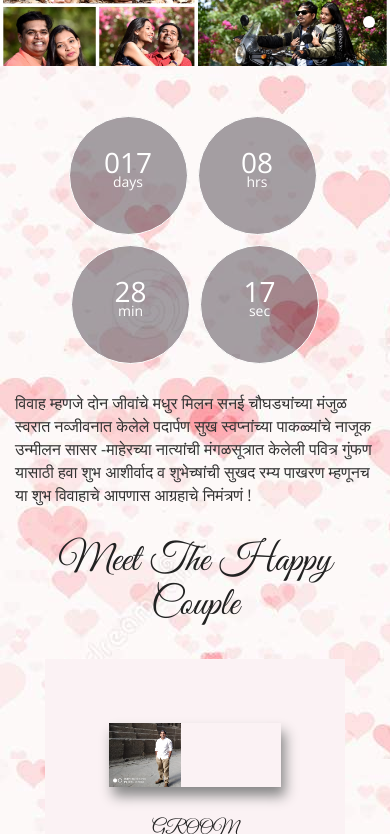
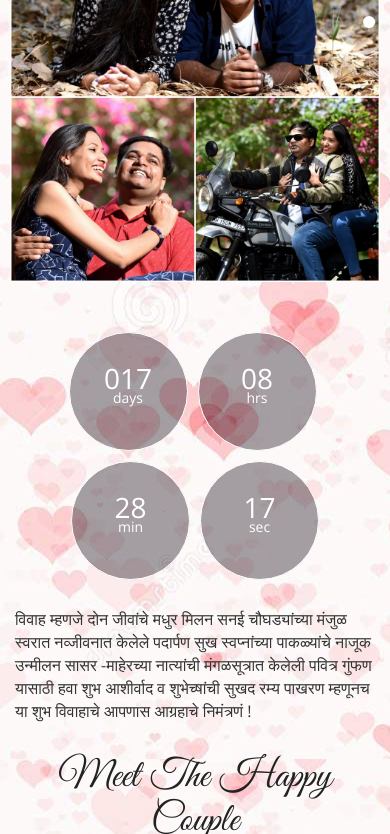
Before and after one commit to charucj/charushri, a plain HTML site: page index.html in a window 390 px wide. Shown: the part 166-1000 px from the top of the page. Drawn offline with nearby package versions, Linux system fonts and the light colour scheme; files whose address does not match are found by name.

Commit message:
sylr for mobile

```diff
--- a/css/style.css
+++ b/css/style.css
@@ -522,7 +522,7 @@ padding: 15px 0;
     -moz-background-size: cover;
     -o-background-size: cover;
     -ms-background-size: cover;
-    min-height: 518px;
+    min-height: 600px;
 }
 /*--header--*/
 #slider2,
@@ -2366,7 +2366,9 @@ ul.bottom i {
     background: #fff;
 	}
 	.banner {
-		min-height: 276px;
+		background: url(../images/bgm.jpg) no-repeat center top;
+		background-size: contain;
+		min-height: 370px !important;
 	}
 	.banner-info h3 {
 		font-size: 2.6em;
```
